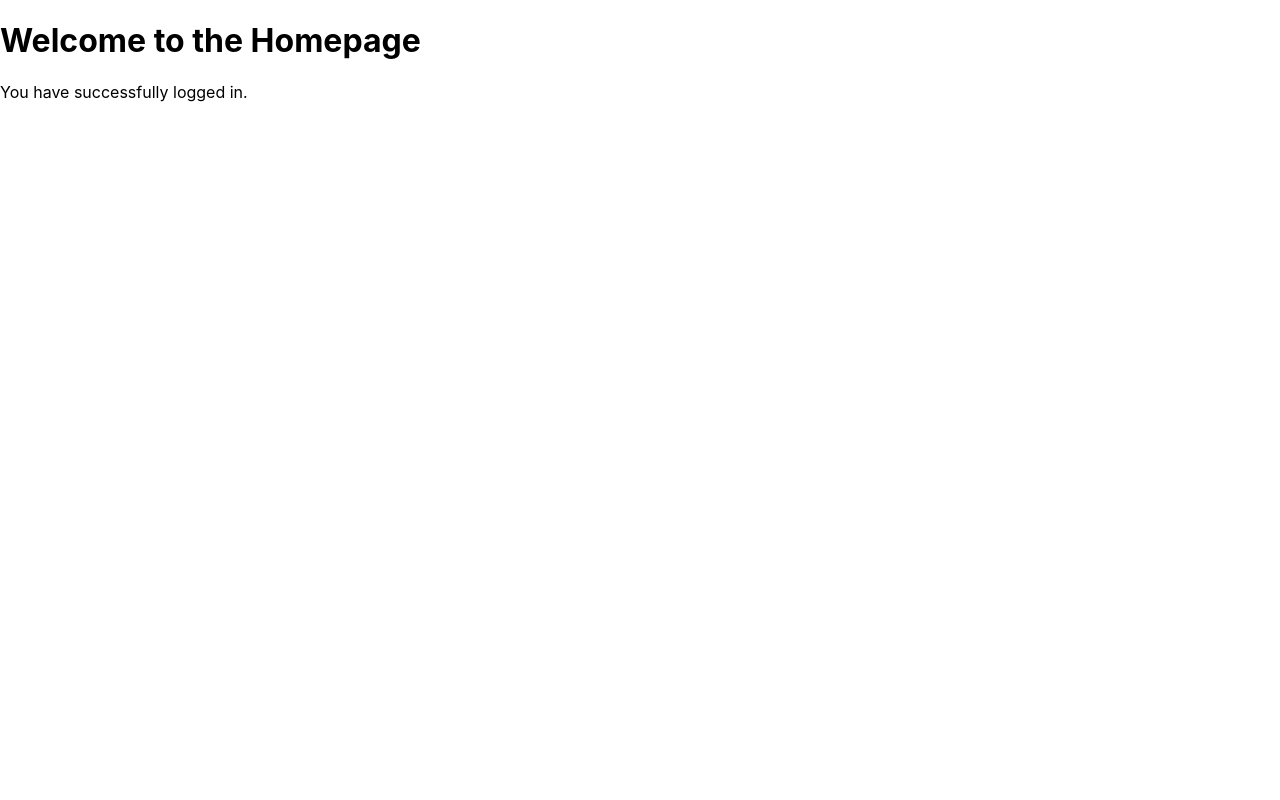
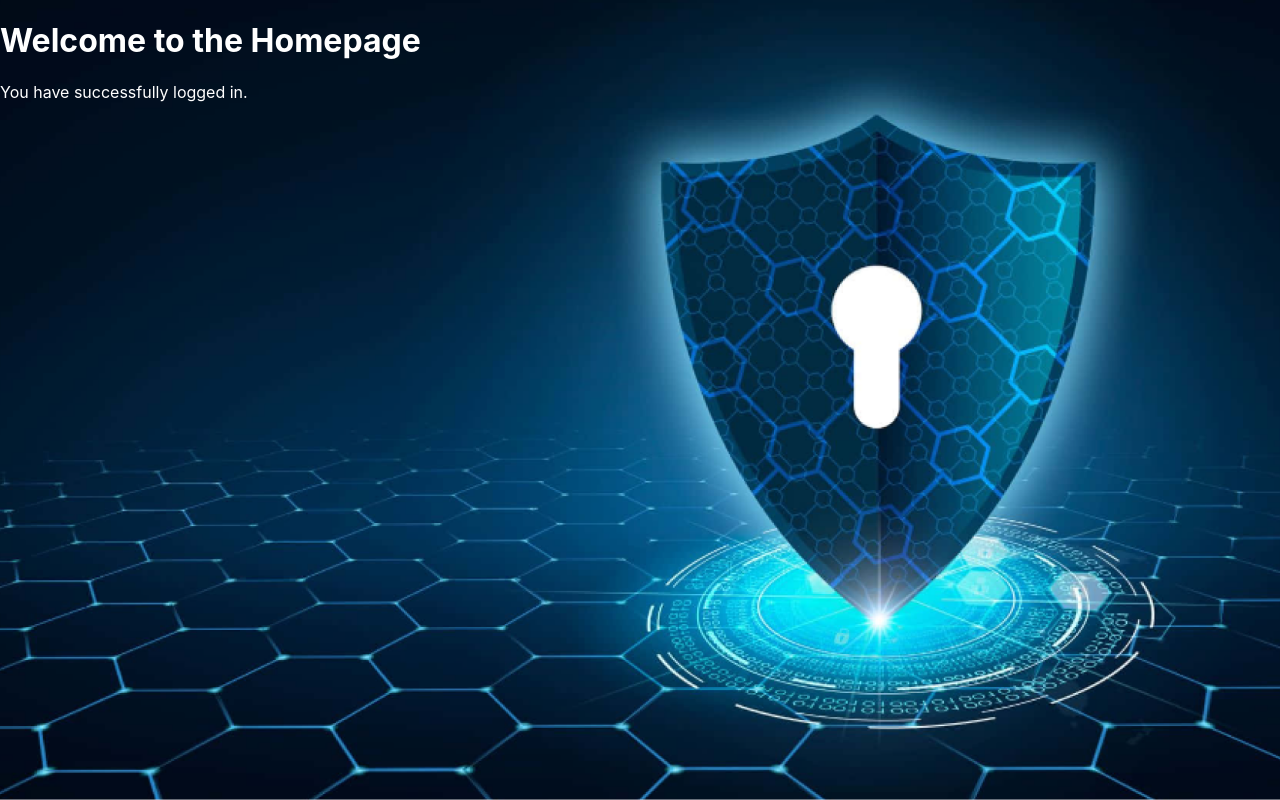
Before and after one commit to khoigf/NodeJS-Mock-Project, a website: page src/public/homepage.html in a window 1280 px wide. Drawn offline with Linux system fonts and the light colour scheme.

Commit message:
login interface

```diff
--- a/src/public/css/styles.css
+++ b/src/public/css/styles.css
@@ -14,6 +14,11 @@ body, html {
     background: url('../img/landing.png');
     background-size: cover;
     background-position: center;
+}
+
+.landing h1,p {
+    color: #FFFFFF;
+    display: flex;
 }
 
 .rectangle1 {
--- a/src/public/homepage.html
+++ b/src/public/homepage.html
@@ -9,7 +9,7 @@
 </head>
 
 <body>
-    <div class="homepage-container">
+    <div class="landing">
         <h1>Welcome to the Homepage</h1>
         <p>You have successfully logged in.</p>
     </div>
```
